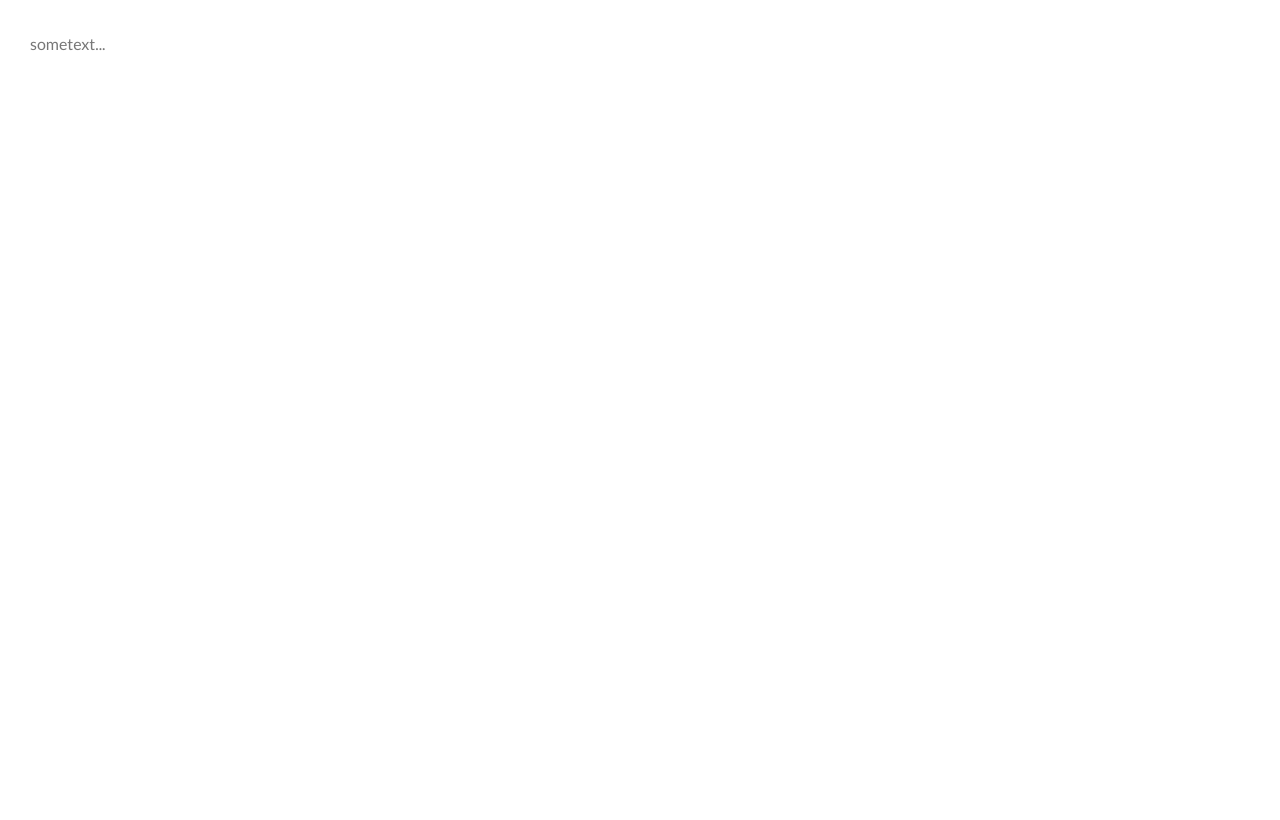
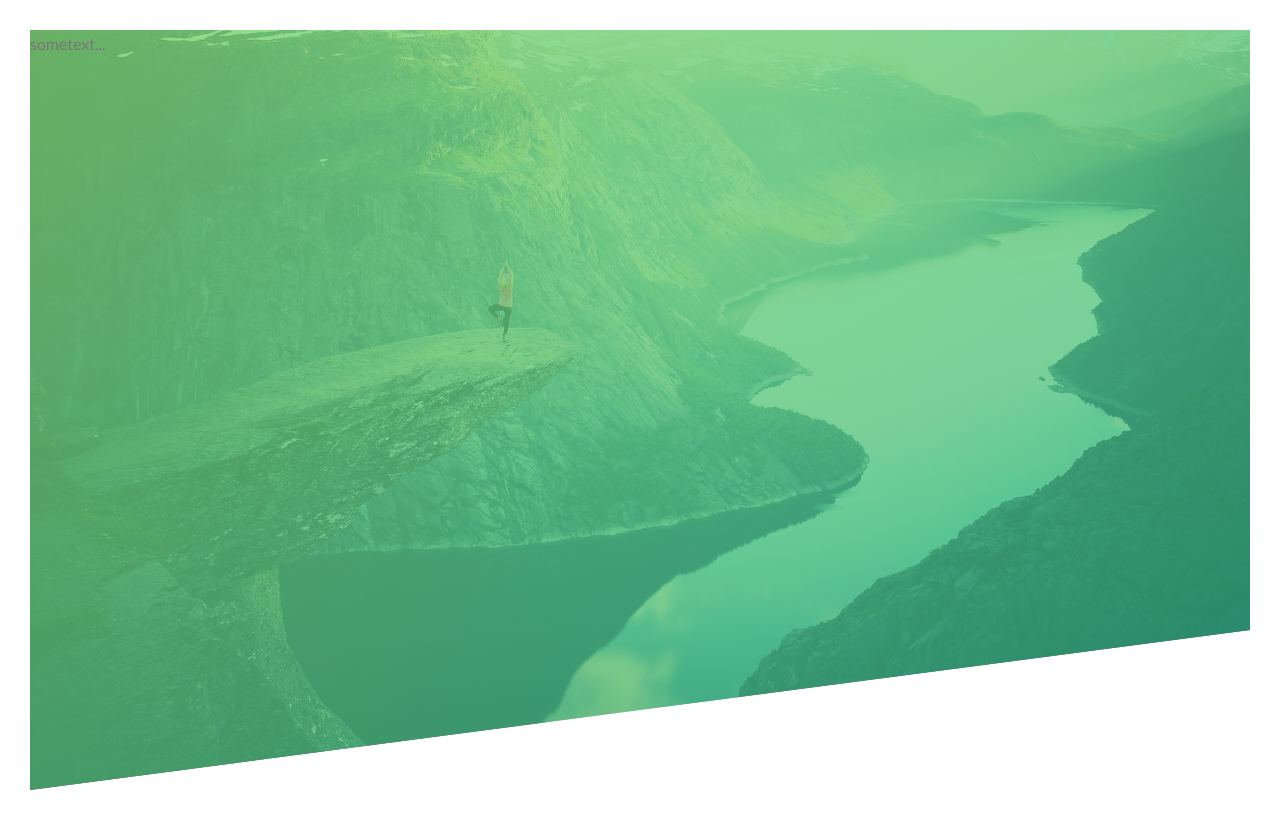
Before and after one commit to hirengondhiya/natours, a website built with Parcel: page src/index.html in a window 1280 px wide. Built offline with nearby package versions, Linux system fonts and the light colour scheme.

Commit message:
header background

```diff
--- a/src/css/style.css
+++ b/src/css/style.css
@@ -20,3 +20,16 @@ body {
   color: #777;
   padding: 30px;
 }
+
+.header {
+  height: 95vh;
+  background-image: linear-gradient(
+      to right bottom,
+      rgb(126, 213, 111, 80%),
+      rgb(40, 180, 133, 70%)
+    ),
+    url(../img/hero.jpg);
+  background-size: cover;
+  background-position: top;
+  clip-path: polygon(0 0, 100% 0, 100% 75vh, 0 100%);
+}
```
